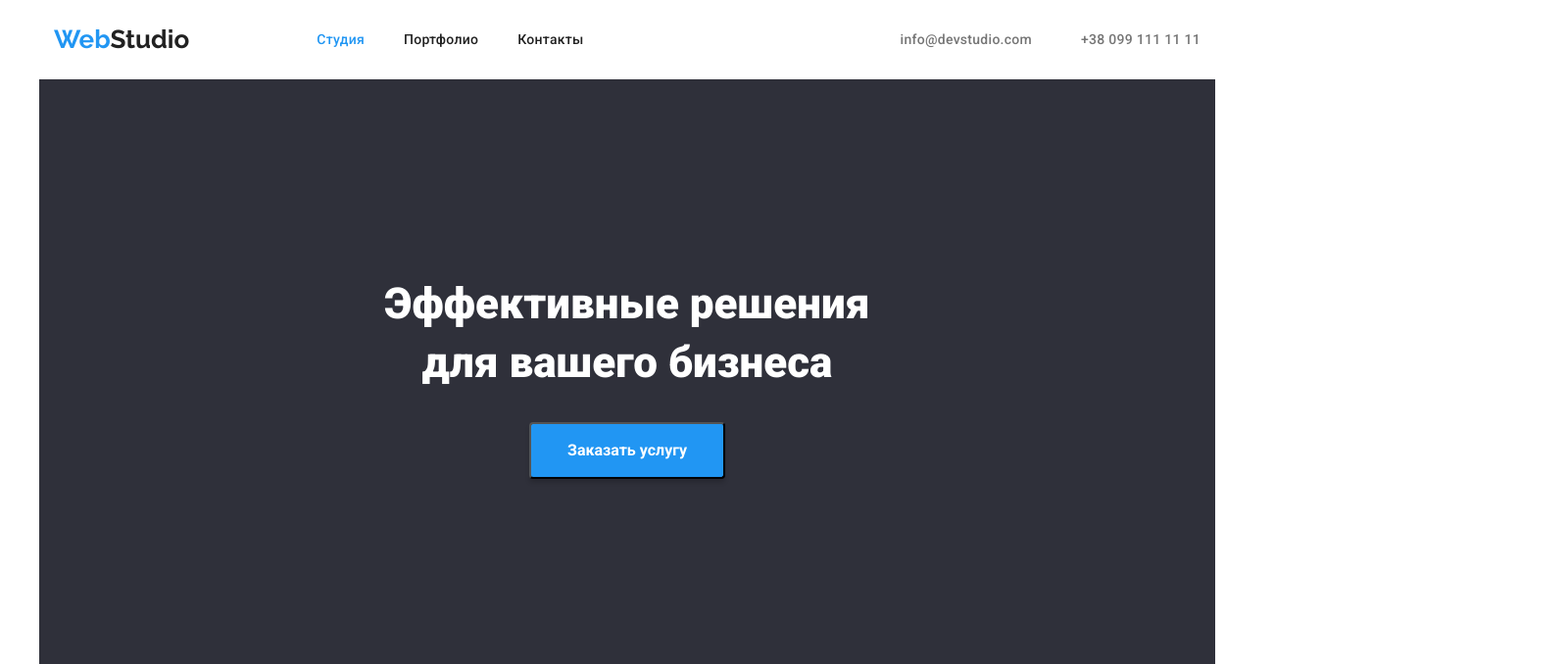
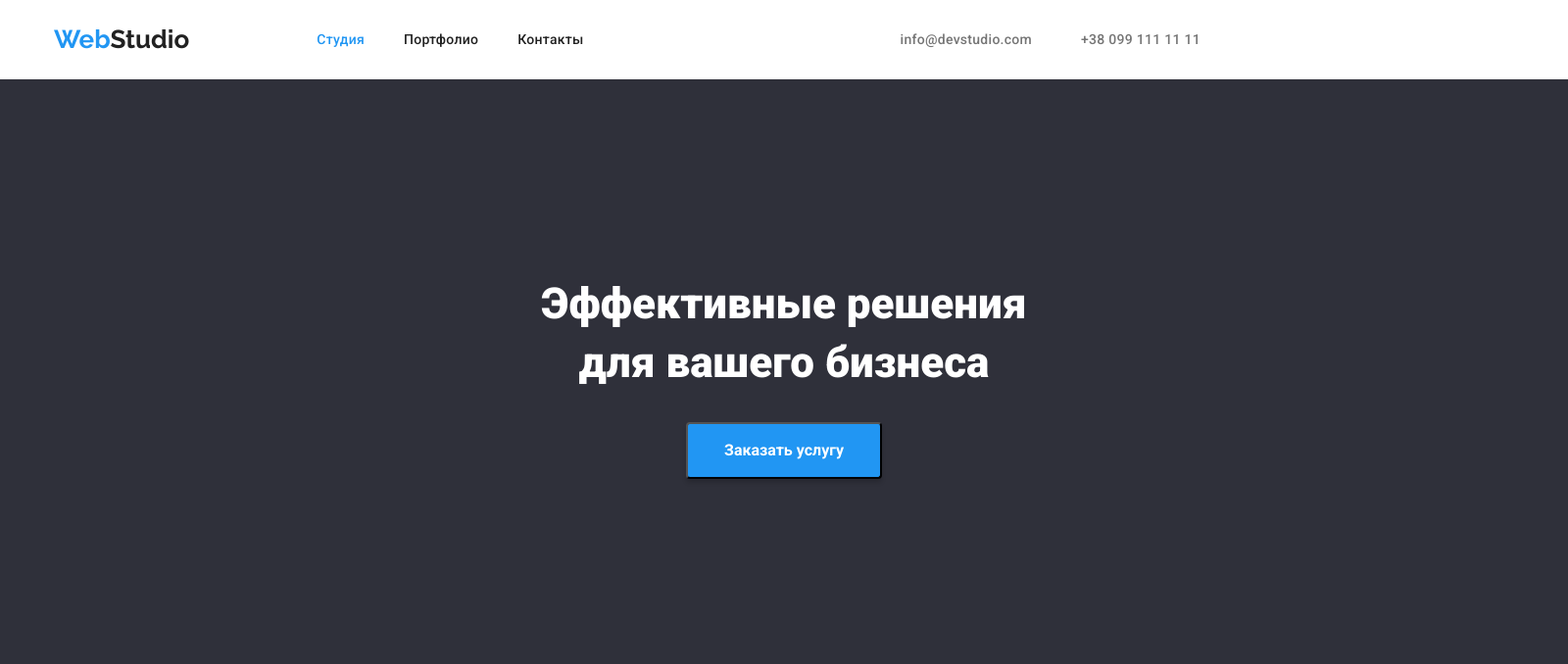
Before and after one commit to Mukola-P/goit-markup-hw-03, a plain HTML site: page index.html in a window 1280 px wide. Shown: the top 678 px of the page at 98% size, 1600 px wide, since content can reach past the window. Drawn offline with nearby package versions, Linux system fonts and the light colour scheme.

Commit message:
goit-markup-hw-03

```diff
--- a/css/styles.css
+++ b/css/styles.css
@@ -301,6 +301,8 @@ img {
   background: #2f303a;
  padding-top: 200px;
  padding-bottom: 280px;
+ width: 1600px;
+height: 600px;
 }
 
 .footer {
```
